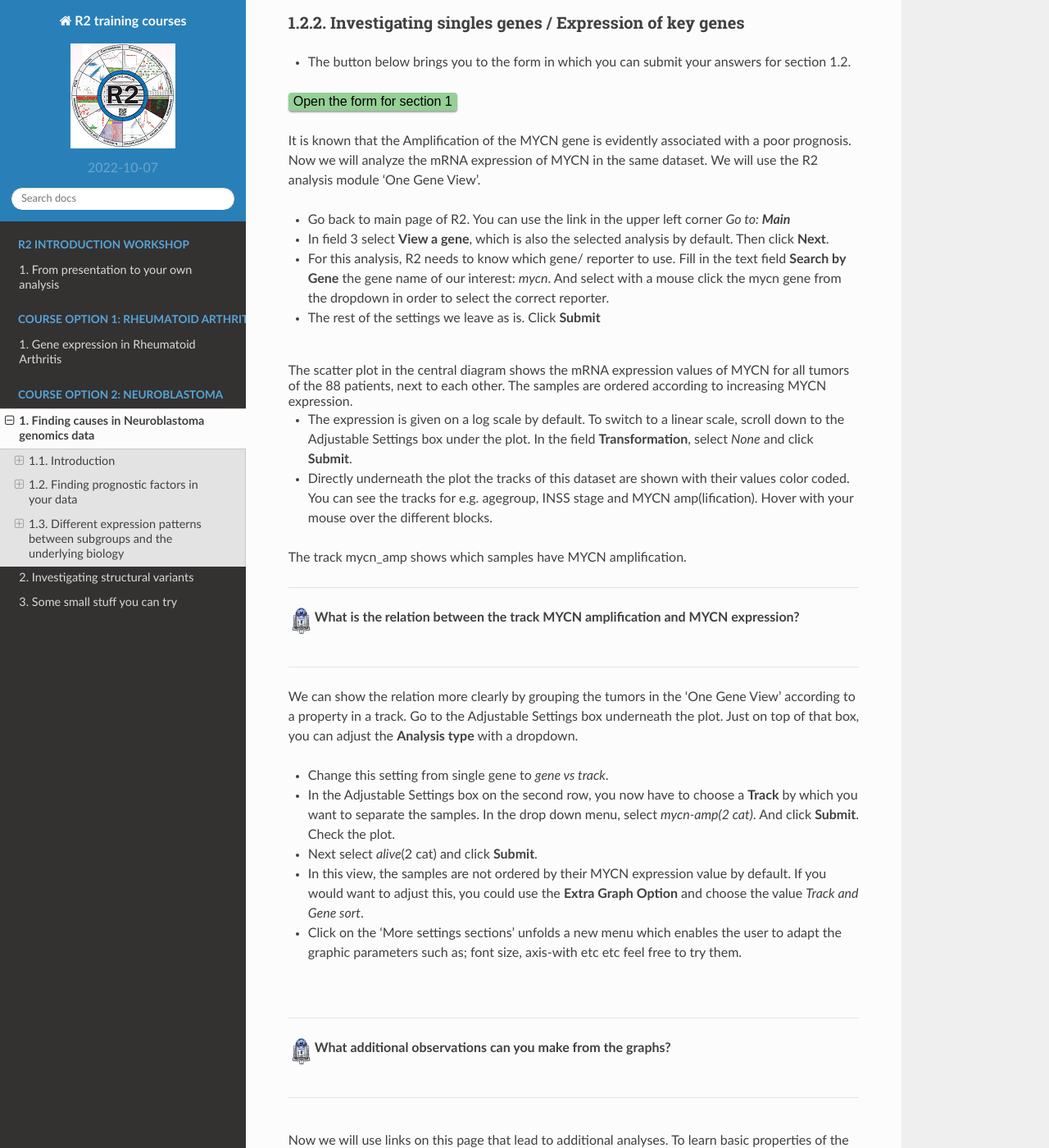
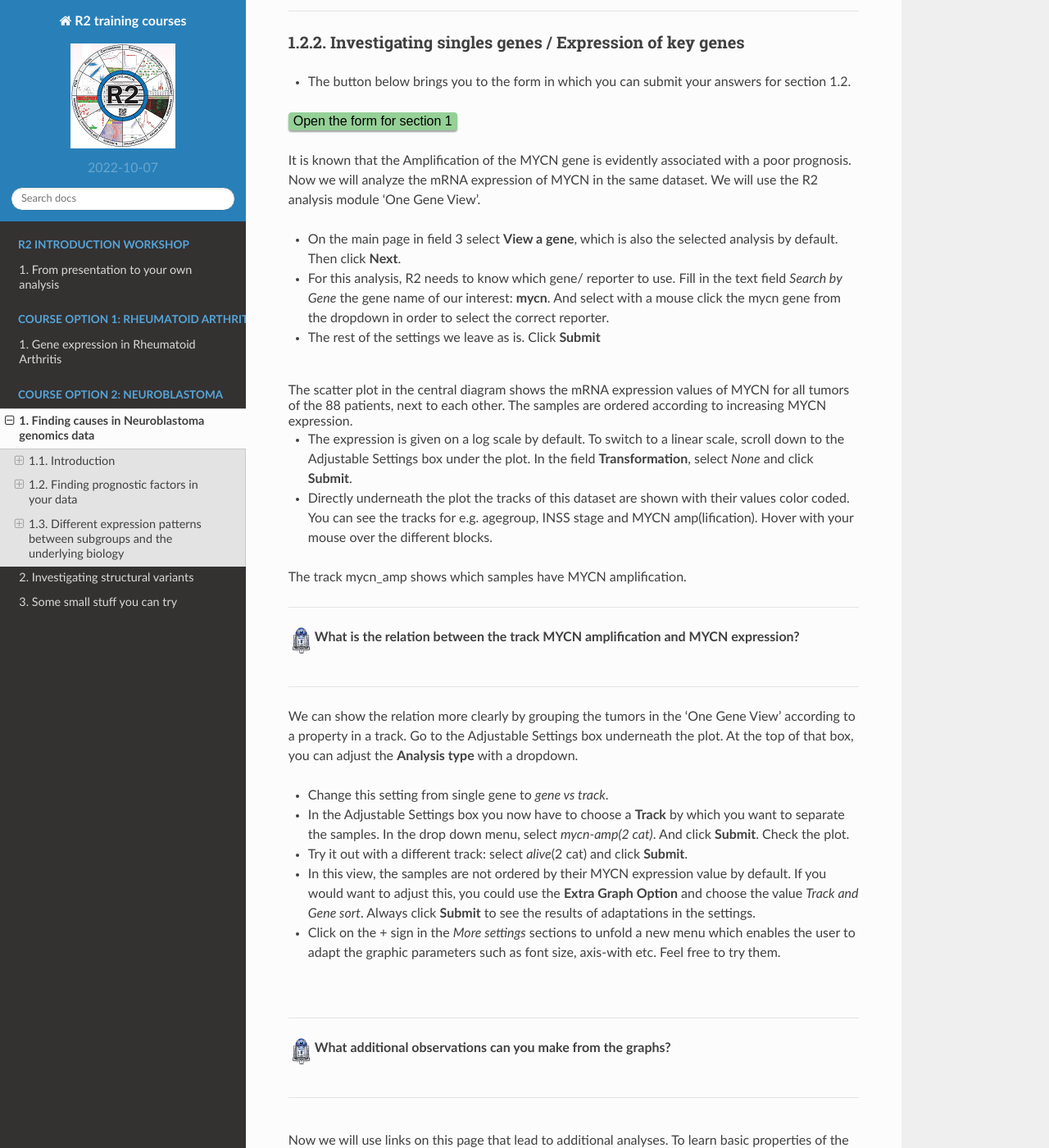
Before and after one commit to antronerds/r2-training-courses, a Sphinx documentation site: the page built from docs/VAGABOND_interim_course_R2_day1.md, in a window 1280 px wide and 1400 px high, scrolled down 3448 px. Shown: the whole window at 82% size. Built offline with Sphinx 7.4.7 and the Read the Docs theme 2.0.0, drawn with Linux system fonts in a browser that asks for light colours; pages that are not in the unit, such as notebooks, are missing from menus; some of the changed text lies outside the part shown.

Commit message:
Adaptations

```diff
--- a/docs/VAGABOND_interim_course_R2_day1.md
+++ b/docs/VAGABOND_interim_course_R2_day1.md
@@ -43,7 +43,8 @@
 
 ##### Go to the R2 platform
 
-* Go to <a href="http://r2.amc.nl" target="_blank">http://r2.amc.nl</a>.
+* Go to <a href="http://r2.amc.nl" target="_blank">http://r2.amc.nl</a>
+* Optionally login with your R2 credentials.
 
 You're now on the R2 main page. This web based molecular biology data analysis platform contains a wealth of data and methods to analyze the datasets. Step by step, researchers are guided through a web of options for data analysis. R2's main page shows this principle: step through each of the numbered boxes to develop your analysis of choice.
 <br><br>
@@ -71,7 +72,7 @@
 
 Let's first make sure that the correct dataset is selected.
 - On the main page, you find a menu in the middle of the page that consists of several boxes.
-- Verify that in box 2 the following dataset is selected: *Tumor Neuroblastoma public - Versteeg - 88 - MAS5.0 - u133p2*. Clicking in the dataset enable a pop-grid where you can select
+- Verify that in box 2 the following dataset is selected: *Tumor Neuroblastoma public - Versteeg - 88 - MAS5.0 - u133p2*. If not, follow the steps below.
 
 <br>
 
@@ -90,9 +91,8 @@
 <br>
 <br>
 It is known that the Amplification of the MYCN gene is evidently associated with a poor prognosis. Now we will analyze the mRNA expression of MYCN in the same dataset. We will use the R2 analysis module 'One Gene View'.
-- Go back to main page of R2. You can use the link in the upper left corner *Go to: **Main***
-- In field 3 select **View a gene**, which is also the selected analysis by default. Then click **Next**.
-- For this analysis, R2 needs to know which gene/ reporter to use. Fill in the text field **Search by Gene** the gene name of our interest: *mycn*. And select with a mouse click the mycn gene from the dropdown in order to select the correct reporter.
+- On the main page in field 3 select **View a gene**, which is also the selected analysis by default. Then click **Next**.
+- For this analysis, R2 needs to know which gene/ reporter to use. Fill in the text field *Search by Gene* the gene name of our interest: **mycn**. And select with a mouse click the mycn gene from the dropdown in order to select the correct reporter.
 - The rest of the settings we leave as is. Click **Submit**
 
 <br>
@@ -111,12 +111,12 @@
 
 ---------
 
-We can show the relation more clearly by grouping the tumors in the 'One Gene View' according to a property in a track. Go to the Adjustable Settings box underneath the plot. Just on top of that box, you can adjust the **Analysis type** with a dropdown.
+We can show the relation more clearly by grouping the tumors in the 'One Gene View' according to a property in a track. Go to the Adjustable Settings box underneath the plot. At the top of that box, you can adjust the **Analysis type** with a dropdown.
 - Change this setting from single gene to *gene vs track*.
-- In the Adjustable Settings box on the second row, you now have to choose a **Track** by which you want to separate the samples. In the drop down menu, select *mycn-amp(2 cat)*. And click **Submit**. Check the plot.
-- Next select *alive*(2 cat) and click **Submit**.
-- In this view, the samples are not ordered by their MYCN expression value by default. If you would want to adjust this, you could use the **Extra Graph Option** and choose the value *Track and Gene sort*.
-- Click on the 'More settings sections' unfolds a new menu which enables the user to adapt the graphic parameters such as; font size, axis-with etc etc feel free to try them.
+- In the Adjustable Settings box you now have to choose a **Track** by which you want to separate the samples. In the drop down menu, select *mycn-amp(2 cat)*. And click **Submit**. Check the plot.
+- Try it out with a different track: select *alive*(2 cat) and click **Submit**.
+- In this view, the samples are not ordered by their MYCN expression value by default. If you would want to adjust this, you could use the **Extra Graph Option** and choose the value *Track and Gene sort*. Always click **Submit** to see the results of adaptations in the settings.
+- Click on the + sign in the *More settings* sections to unfold a new menu which enables the user to adapt the graphic parameters such as font size, axis-with etc. Feel free to try them.
 <br>
 
 ---------
```
